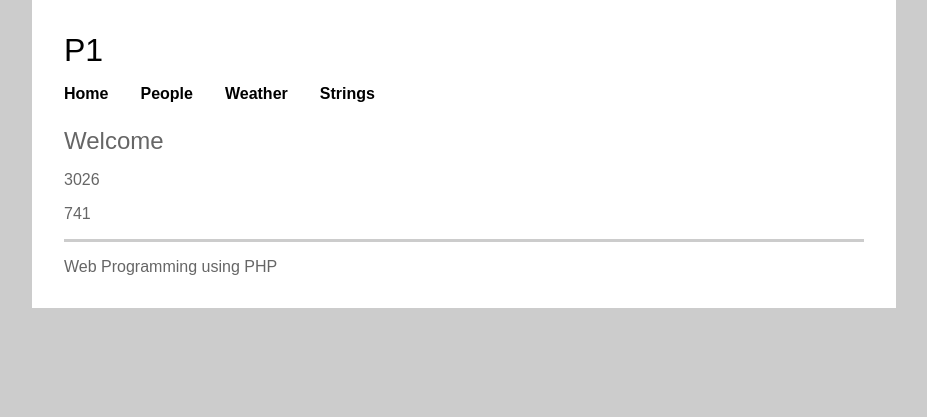
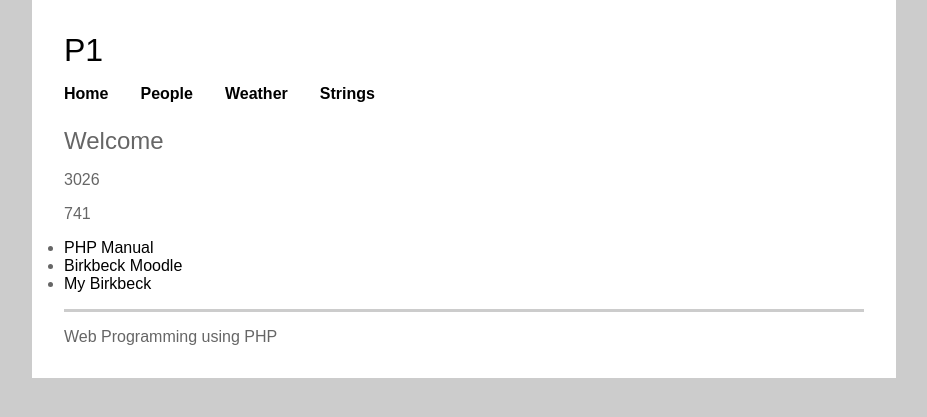
Before and after one commit to gabits/birkbeck_assignments, a PHP site: page / in a window 1280 px wide. Shown: the top 417 px of the page, without its empty margins (176-1103 px from the left). Run offline with PHP 8.4, Linux system fonts and the light colour scheme.

Commit message:
Re-use menu creator for initial page

```diff
--- a/php-experiments/p1/website/includes/functions.php
+++ b/php-experiments/p1/website/includes/functions.php
@@ -2,7 +2,7 @@
     function multiply ($number_1, $number_2) {
         $calculation = $number_1 * $number_2;
         return $calculation;
-    }
+    };
 
     function create_heading($string, $heading_level) {
         $string = trim($string);
@@ -14,5 +14,13 @@
         }
         $string = htmlentities($string);
         return "<h$heading_level>$string</h$heading_level>";
-    }
+    };
+
+    function make_menu($menu) {
+        echo '<ul>';
+        foreach($menu as $file => $title) {
+            echo "<li><a href=$file>$title</a></li>";
+        };
+        echo '</ul>';
+    };
 ?>
--- a/php-experiments/p1/website/includes/menu.php
+++ b/php-experiments/p1/website/includes/menu.php
@@ -1,10 +1,9 @@
 <div class="nav">
     <?php
+        require_once 'includes/functions.php';
+
         include 'includes/pages_list.php';
-        echo '<ul>';
-        foreach($menu as $file => $title) {
-            echo "<li><a href=$file>$title</a></li>";
-        }
-        echo '</ul>';
+
+        make_menu($menu);
     ?>
 </div>
--- a/php-experiments/p1/website/index.php
+++ b/php-experiments/p1/website/index.php
@@ -12,6 +12,13 @@
     echo "<p>$calculation<p>";
     $calculation = multiply(57, 13);
     echo "<p>$calculation<p>";
+
+    $links = array(
+        'http://www.php.net/manual/en/index.php' => 'PHP Manual',
+        'http://moodle.bbk.ac.uk/' => 'Birkbeck Moodle',
+        'http://www.bbk.ac.uk/mybirkbeck/' => 'My Birkbeck',
+    );
+    make_menu($links);
+
+    include 'includes/footer.php'
 ?>
-
-<?php include 'includes/footer.php' ?>
```
